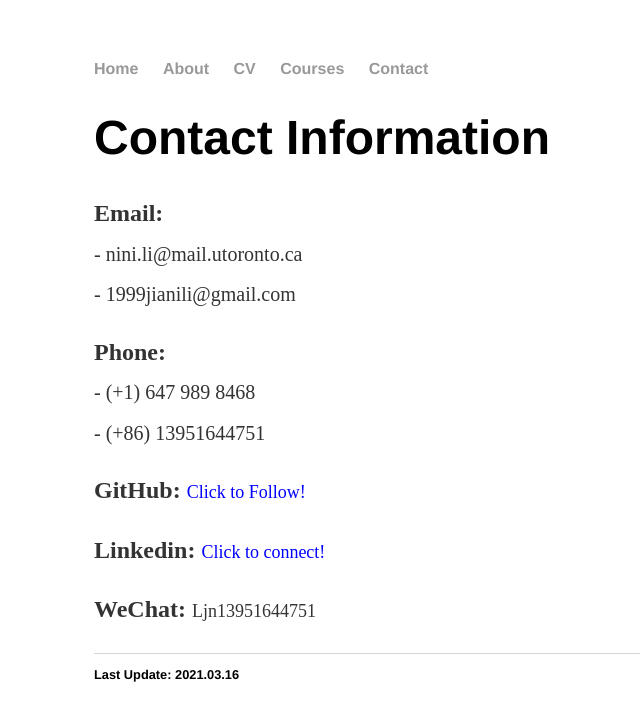
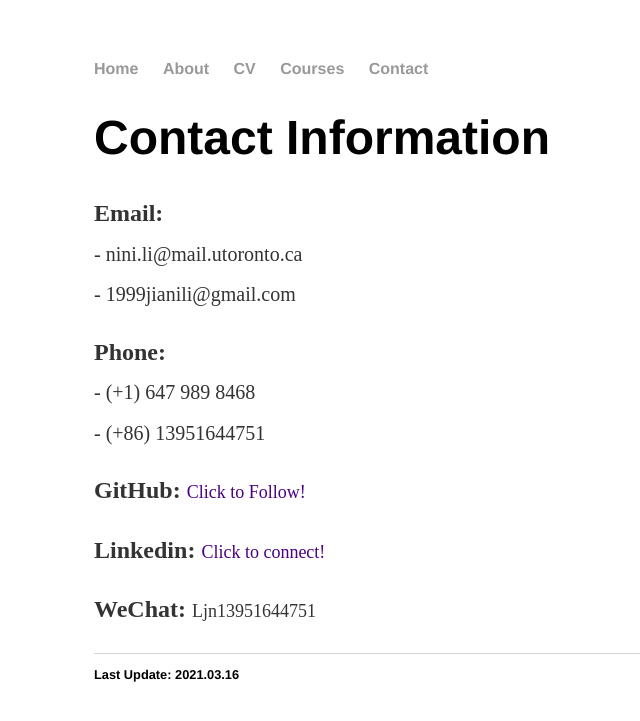
Before and after one commit to ljn1999/ljn1999.github.io, a Jekyll site: the page built from contact/index.html, in a window 1280 px wide. Shown: the top 721 px of the page, without its empty margins (98-738 px from the left). Built offline with Jekyll 4.4.1, drawn with Linux system fonts in a browser that asks for light colours.

Commit message:
Update index.html

```diff
--- a/contact/index.html
+++ b/contact/index.html
@@ -14,9 +14,9 @@
   <br><sub> - (+1) 647 989 8468
   <br> - (+86) 13951644751</sub></p>
 
-  <p><b>GitHub:</b> <a href="https://github.com/ljn1999"><font size= "4" color="blue">Click to Follow!</font></a></p>
+  <p><b>GitHub:</b> <a href="https://github.com/ljn1999"><font size= "4" color="indigo">Click to Follow!</font></a></p>
 
-  <p><b>Linkedin:</b> <a href="https://www.linkedin.com/in/jiani-li-375137196/"><font size= "4" color="blue">Click to connect!</font></a></p>
+  <p><b>Linkedin:</b> <a href="https://www.linkedin.com/in/jiani-li-375137196/"><font size= "4" color="indigo">Click to connect!</font></a></p>
 
   <p><b>WeChat:</b> <font size= "4">Ljn13951644751</font></p>
 
```
